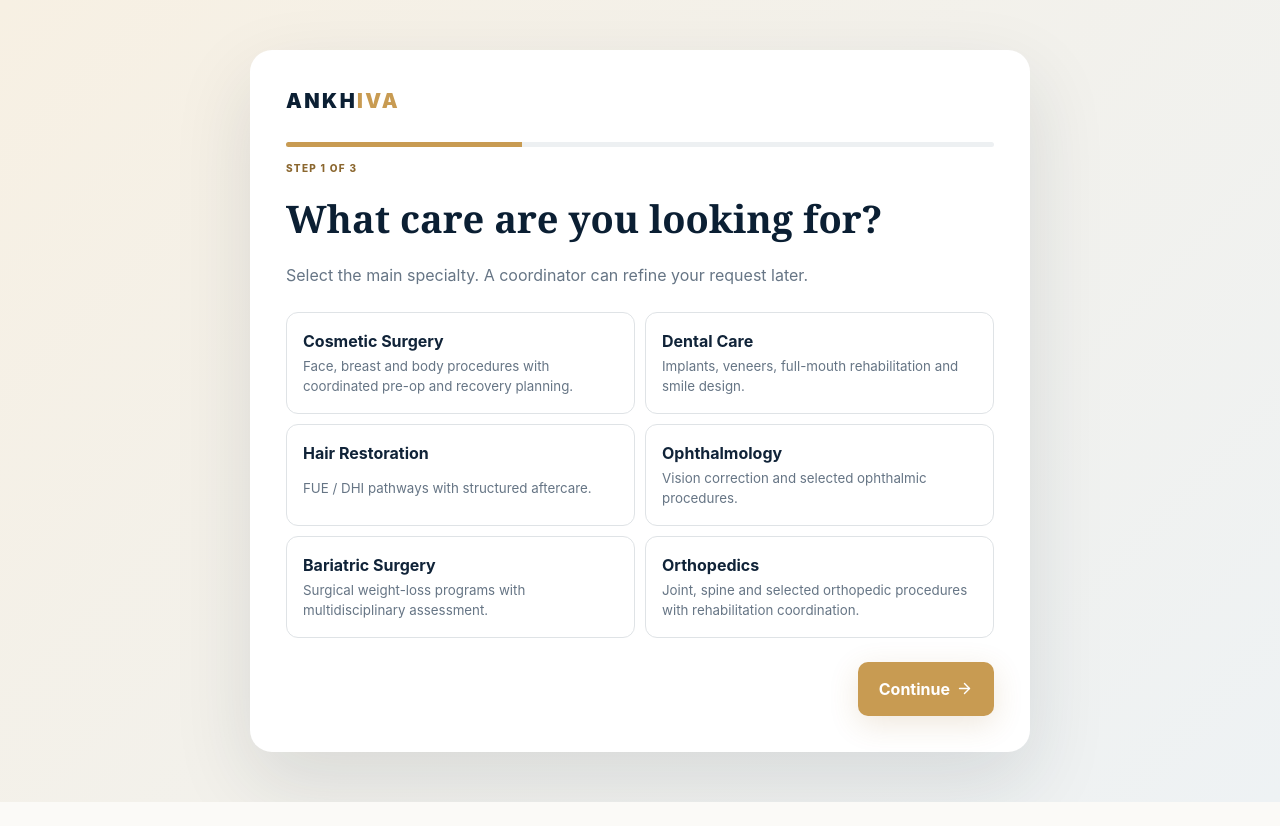
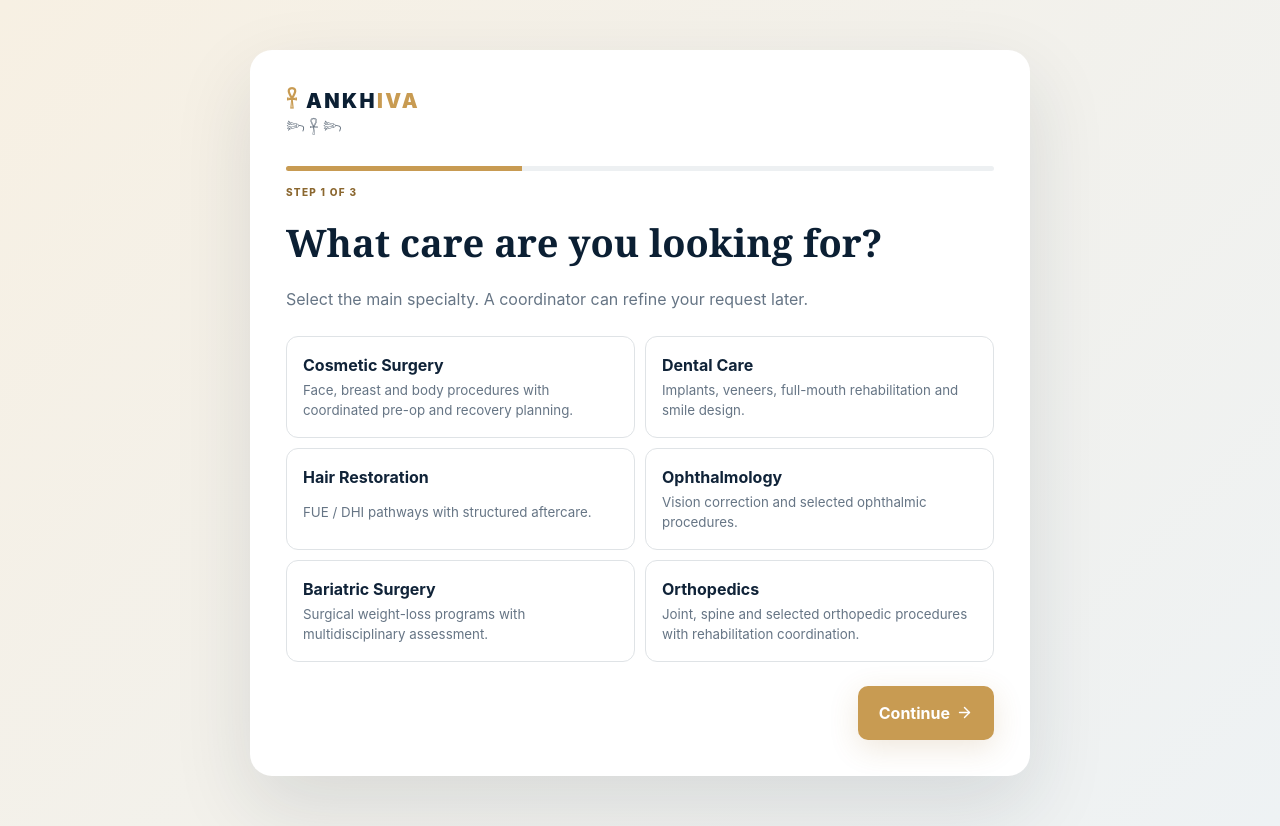
Before and after one commit to kirofares/ANKHIVA, a React (Vite) app: page /intake in a window 1280 px wide. Before the commit the page ends 802 px from the top, so only its background shows below. Built offline with nearby package versions, Linux system fonts and the light colour scheme.

Commit message:
Apply ANKHIVA Egyptian visual identity

```diff
--- a/src/pages/Intake.tsx
+++ b/src/pages/Intake.tsx
@@ -6,7 +6,7 @@ import { specialties } from '../data';
 export default function Intake(){
  const [step,setStep]=useState(1); const [done,setDone]=useState(false);
  if(done) return <div className="intake-page"><div className="intake-box success-page"><CheckCircle2 size={52}/><h1>Request prepared</h1><p>This interface is ready. No health information has been stored yet because ANKHIVA's dedicated Supabase project has not been connected.</p><Link className="cta" to="/patient">Open demo patient portal</Link></div></div>;
- return <div className="intake-page"><div className="intake-box"><Link to="/" className="simple-brand">ANKH<span>IVA</span></Link><div className="intake-progress"><span style={{width:(step/3*100)+'%'}}/></div><div className="step-label">STEP {step} OF 3</div>
+ return <div className="intake-page"><div className="intake-box"><Link to="/" className="simple-brand"><span className="mini-ankh" aria-hidden="true">𓋹</span> ANKH<span>IVA</span></Link><div className="intake-glyphs" aria-hidden="true">𓆸 𓋹 𓆸</div><div className="intake-progress"><span style={{width:(step/3*100)+'%'}}/></div><div className="step-label">STEP {step} OF 3</div>
  {step===1&&<><h1>What care are you looking for?</h1><p>Select the main specialty. A coordinator can refine your request later.</p><div className="select-cards">{specialties.map(s=><label key={s.slug}><input type="radio" name="specialty"/><span><b>{s.name}</b><small>{s.description}</small></span></label>)}</div></>}
  {step===2&&<><h1>Tell us about you</h1><p>Basic contact information for international patient coordination.</p><div className="form intake-form"><div className="two"><label>Full name<input placeholder="Your full name"/></label><label>Country<input placeholder="Country of residence"/></label></div><div className="two"><label>Email<input type="email" placeholder="you@example.com"/></label><label>WhatsApp<input placeholder="+ country code"/></label></div><label>Preferred language<select><option>English</option><option>Arabic</option><option>German</option><option>French</option></select></label></div></>}
  {step===3&&<><h1>Medical request</h1><p>Give the care team enough context for an initial review. Secure document upload will be enabled with the dedicated backend.</p><div className="form intake-form"><label>Brief medical history<textarea rows={5} placeholder="Diagnosis, symptoms, previous treatment, relevant conditions..."/></label><label>What would you like help with?<textarea rows={4} placeholder="Treatment or procedure you are considering..."/></label><label className="consent"><input type="checkbox"/> <span>I consent to ANKHIVA processing the information I submit for the purpose of coordinating my requested medical care.</span></label><div className="privacy-note"><ShieldCheck/> Do not submit emergency requests here. Medical data will only be enabled after secure backend policies are activated.</div></div></>}
```
